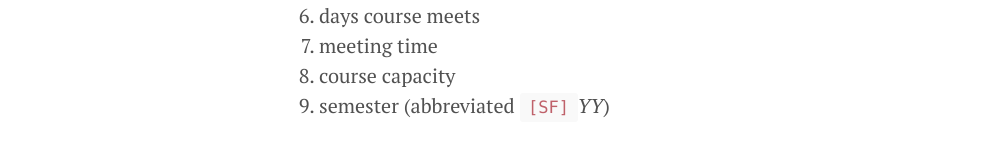
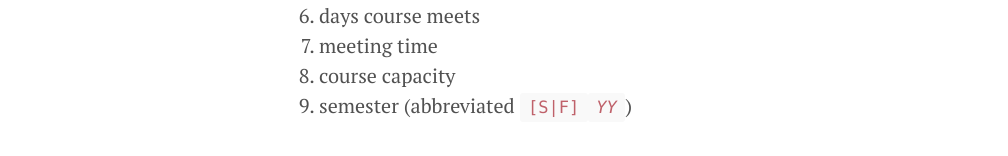
Before and after one commit to neelsmith/hcschedules, a Jekyll site: the page built from docs/fileformat.md, in a window 1280 px wide. Shown: the part 441-597 px from the top of the page, without its empty margins (1-1009 px from the left). Built offline with Jekyll 4.4.1, drawn with Linux system fonts in a browser that asks for light colours.

Commit message:
Formatting

```diff
--- a/docs/fileformat.md
+++ b/docs/fileformat.md
@@ -16,4 +16,4 @@ Each subsequent data row should have the following columns in this sequence:
 6. days course meets
 7. meeting time
 8. course capacity
-9. semester (abbreviated `[SF]`*YY*)
+9. semester (abbreviated `[S|F]`*`YY`*)
```
Also changed, not shown: shared/src/main/tut/fileformat.md (+1 -1 lines).
